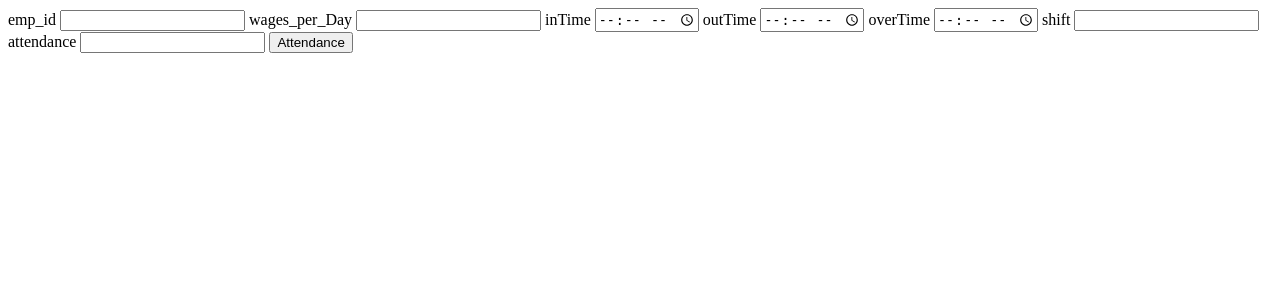
After one commit to sabarinathan1611/HR_Management, a Flask app: page /attendance in a window 1280 px wide. The commit adds this page. Shown: the top 300 px of the page. Run offline with Flask 3, Linux system fonts and the light colour scheme; a user stored in the database is signed in; parts of the project's set-up code (start-up, migrations or seed data) failed here and were passed over.

Commit message:
Update 0.0.5

```diff
--- a/app/auth.py
+++ b/app/auth.py
@@ -26,7 +26,7 @@ def send_mail(email, body):
 auth = Blueprint('auth', __name__)
 
 @auth.route('/admin-login',methods=['POST','GET'])
-def login_admin():
+def login():
     try:
         admin = Login_admin.query.filter_by(id=1).first()
         if admin:
@@ -85,3 +85,26 @@ def addemp():
             print("Work")
             flash("User Alredy Iruku")
     return render_template('addemp.html')
+
+
+@auth.route('/attendance',methods=['POST','GET'])
+@login_required
+def attendance():
+    print(current_user)
+    if current_user:
+        if request.method =="POST":
+            emp_id=request.form.get('empid')
+            print(emp_id)
+            wages_per_Day=request.form.get('wages')
+            inTime=request.form.get('inTime')
+            outTime=request.form.get('outTime')
+            shift=request.form.get('shift')
+            overtime=request.form.get('overTime')
+            attendance=request.form.get('attendance')
+            newattendance=Attendance(emp_id=emp_id,wages_per_Day=wages_per_Day,inTime=inTime,outTime=outTime,shift=shift,overtime=overtime,attendance=attendance)
+            db.session.add(newattendance)
+            db.session.commit()
+    else:
+        return redirect(url_for('views.admin'))
+
+    return render_template('attendance.html')
--- a/app/templates/admin.html
+++ b/app/templates/admin.html
@@ -86,9 +86,9 @@
     </div>
   </main>
 
-  <!-- <script src="https://code.jquery.com/jquery-3.5.1.slim.min.js"></script>
+  <script src="https://code.jquery.com/jquery-3.5.1.slim.min.js"></script>
 <script src="https://cdn.jsdelivr.net/npm/@popperjs/core@2.5.4/dist/umd/popper.min.js"></script>
-<script src="https://stackpath.bootstrapcdn.com/bootstrap/4.5.2/js/bootstrap.min.js"></script> -->
+<script src="https://stackpath.bootstrapcdn.com/bootstrap/4.5.2/js/bootstrap.min.js"></script>
   <script src="/static/javascript/script.js"></script>
 </body>
 
--- /dev/null
+++ b/app/templates/attendance.html
@@ -0,0 +1,27 @@
+<!DOCTYPE html>
+<html lang="en">
+<head>
+    <meta charset="UTF-8">
+    <meta name="viewport" content="width=device-width, initial-scale=1.0">
+    <title>Attendance</title>
+</head>
+<body>
+    <form action="/attendance" method="POST">
+        <label for="">emp_id</label>
+        <input type="number" name="empid" id="">
+        <label for="">wages_per_Day</label>
+        <input type="text" name="wages">
+        <label for="">inTime</label>
+        <input type="time" name="inTime" id="">
+        <label for="">outTime</label>
+        <input type="time" name="outTime" id="">
+        <label for="">overTime</label>
+        <input type="time" name="overTime" id="">
+        <label for="">shift</label>
+        <input type="text" name="shift" id="">
+        <label for="">attendance</label>
+        <input type="text" name="attendance" id="">
+        <button type="submit">Attendance</button>
+    </form>
+</body>
+</html>
```
Also changed, not shown: app/database.db, app/static/javascript/delete.js (line endings or trailing spaces).
